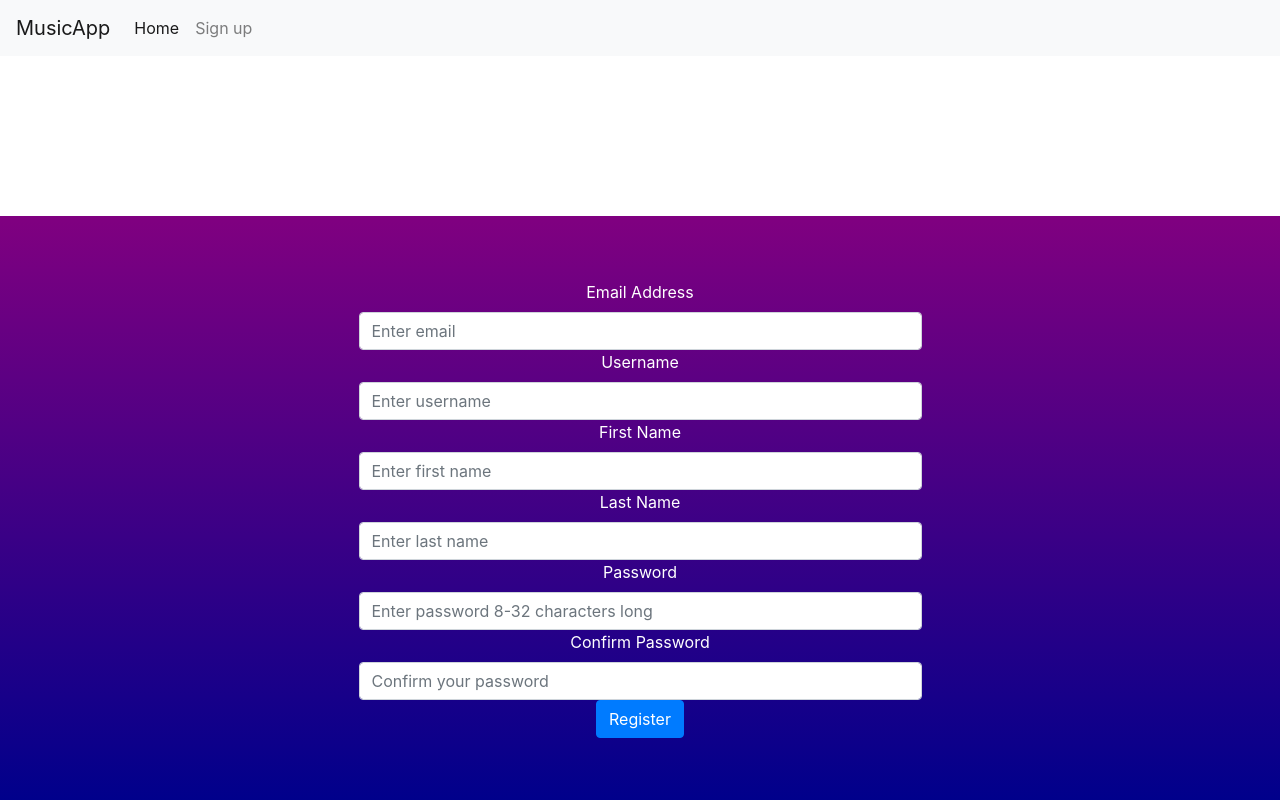
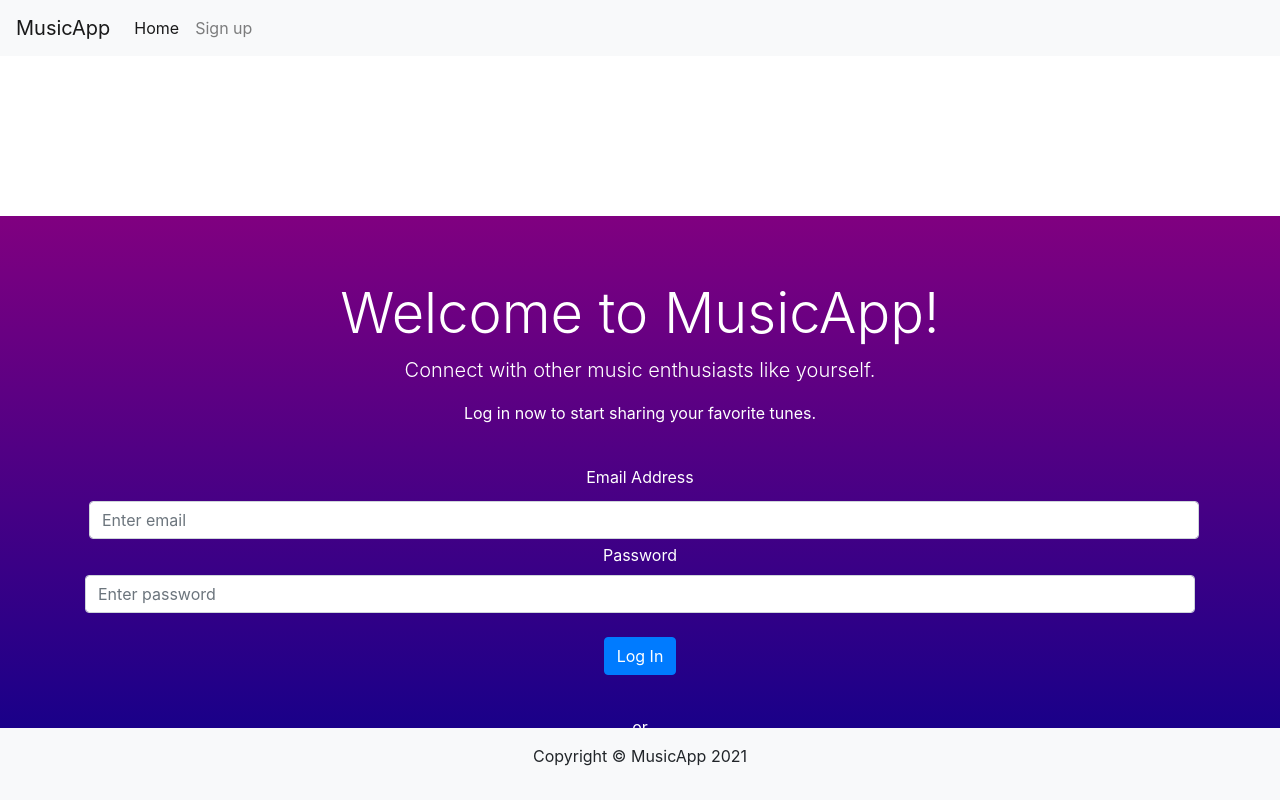
Before and after one commit to dwayne-jetski/social-media-platform, a React (Create React App) app in the folder social-media-frontend/: page / in a window 1280 px wide. Shown: the top 800 px of the page. Built offline with nearby package versions, Linux system fonts and the light colour scheme.

Commit message:
re-formateted the styling on Landing page to use react-bootstrap instead of bootstrap

```diff
--- a/social-media-frontend/src/App.js
+++ b/social-media-frontend/src/App.js
@@ -1,22 +1,45 @@
 import logo from './logo.svg';
 import LandingPage from './components/LandingPage/landingPage';
 import './App.css';
-import React from 'react';
+import React, { useState, useEffect } from 'react';
 import CreateAccount from './components/CreateAccountPage/createAccount'
 import 'bootstrap/dist/css/bootstrap.min.css';
 import NavBar from './components/navBar/navBar'
 
+function App() {
 
-function App() {
-  return (
-    <div className="App">
+  const [ renderedPage, useRenderedPage ] = useState('landingPage')
 
-      <NavBar/>
 
-      <CreateAccount/>
 
-    </div>
-  );
+    if(renderedPage === 'landingPage'){
+      return (
+        <div className="App">
+            <NavBar
+            renderedPage = {renderedPage}
+            useRenderedPage = {useRenderedPage}
+            />
+            <LandingPage />
+            <CreateAccount/>
+         </div>
+      );
+    } else if (renderedPage === 'createAccount') {
+
+      return (
+        <div className="App">
+            <NavBar
+            renderedPage = {renderedPage}
+            useRenderedPage = {useRenderedPage}
+            />
+            <LandingPage />
+            <CreateAccount/>
+         </div>
+      );
+
+    }
+
+
+
 }
 
 export default App;
--- a/social-media-frontend/src/components/CreateAccountPage/createAccount.jsx
+++ b/social-media-frontend/src/components/CreateAccountPage/createAccount.jsx
@@ -1,7 +1,6 @@
 import React, { useState, useEffect } from 'react';
 import Button from 'react-bootstrap/Button';
 import FormControl from 'react-bootstrap/FormControl'
-
 import Form from 'react-bootstrap/Form';
 import {Col, Row} from 'react-bootstrap';
 import useForm from '../useForm/useForm';
@@ -36,6 +35,8 @@ function CreateAccount(){
 
                     <Col >
                         <Form onSubmit={handleSubmit}>
+                            <h1>Register Now</h1>
+                            <br/>
                             <Form.Label>Email Address</Form.Label>
                             <Form.Control type="email" placeholder="Enter email" name="email" onChange={handleChange} value={values.email} required={true}/>
                             <Form.Label>Username</Form.Label>
@@ -48,6 +49,7 @@ function CreateAccount(){
                             <Form.Control type="password" placeholder="Enter password 8-32 characters long" name="password" onChange={handleChange} value={values.password} required={true}/>
                             <Form.Label className={values.textColor}>Confirm Password</Form.Label>
                             <Form.Control type="password" placeholder="Confirm your password" name="confirmPassword" onChange={handleChange} value={values.confirmPassword} required={true}/>
+                            <br/>
                             <Button type="submit">Register</Button>
                         </Form>
                     </Col>
--- a/social-media-frontend/src/components/LandingPage/landingPage.jsx
+++ b/social-media-frontend/src/components/LandingPage/landingPage.jsx
@@ -1,31 +1,59 @@
-import React from 'react';
+import React, { useState, useEffect} from 'react';
 import './landingPage.css';
+import FormControl from 'react-bootstrap/FormControl'
+import Form from 'react-bootstrap/Form';
+import Button from 'react-bootstrap/Button'
+import {Col, Row} from 'react-bootstrap';
+import useForm from '../useForm/useForm';
+
+
 
 
 const LandingPage = () => {
+
+    const login = () => {
+
+        console.log('Email: ', values.email)
+
+    }
+
+    const { values, handleChange, handleSubmit } = useForm(login);
+
+
     return(
+        <React.Fragment>
+            <Row className="jumbotron">
+                <Col>
                     <div>
-            <div className="jumbotron">
                         <h1 className="display-4">Welcome to MusicApp!</h1>
                         <p className="lead">Connect with other music enthusiasts like yourself.</p>
-                    <hr Name="my-4"/>
                         <p>Log in now to start sharing your favorite tunes.</p>
-                    <form className="sign_in_form container">
-                        <input className="m-1" placeholder="email"></input>
-                        <input placeholder="password"></input>
-                        <button className="btn btn-outline-primary btn-md m-2">Log in</button>
-                    </form>
+                        <br/>
+                    </div>
+                    <Row>
+                        <Form className="sign_in_Form container">
+                            <Form.Label>Email Address</Form.Label>
+                            <Form.Control className="m-1" type="email" placeholder="Enter email" name="email" onChange={handleChange} value={values.email} required={true}/>
+                            <Form.Label>Password</Form.Label>
+                            <Form.Control type="password" placeholder="Enter password" name="password" onChange={handleChange} value={values.password} required={true}/>
+                            <br/>
+                            <Button type="submit">Log In</Button>
+                        </Form>
+                    </Row>
+                    <div>
+                        <br/>
                         <span className="or">or</span>
-                    <hr Name="my-4"/>
-                    <a className="btn-outline-primary btn-sm" href="#">Sign up</a>
+                        <Button>Create Account</Button>
                     </div>
+                </Col>
+            </Row>
 
             <footer class="py-3 bg-light">
             <div class="container">
                 <p class="text-center">Copyright &copy; MusicApp 2021</p>
             </div>
             </footer>
-        </div>
+        </React.Fragment>
     )
 }
 
--- a/social-media-frontend/src/components/navBar/navBar.jsx
+++ b/social-media-frontend/src/components/navBar/navBar.jsx
@@ -6,9 +6,10 @@ import Button from 'react-bootstrap/Button';
 import FormControl from 'react-bootstrap/FormControl'
 import Form from 'react-bootstrap/Form';
 import {Col, Row} from 'react-bootstrap';
+import useForm from '../useForm/useForm'
 
 
-function NavBar(){
+function NavBar(props){
 
 
 
```
Lines whose indentation alone changed are shown as unchanged.
